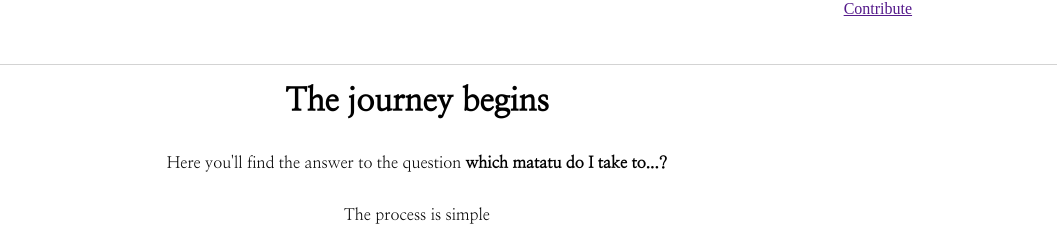
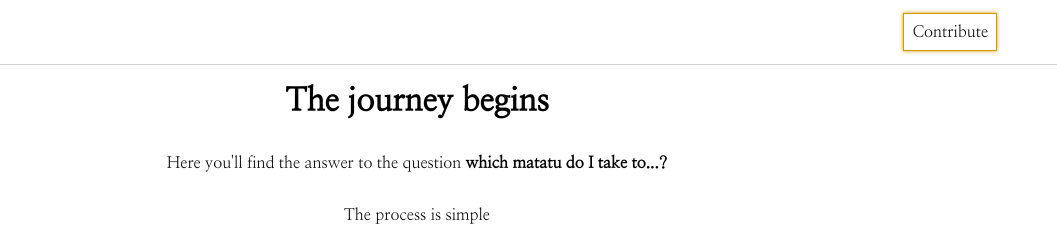
Before and after one commit to Kirera-Wainaina/which-matatu, a website: page frontend/html/home.html in a window 1280 px wide. Shown: the top 238 px of the page, 223-1280 px from the left. Drawn offline with Linux system fonts and the light colour scheme; some packages are replaced by stand-ins of ours.

Commit message:
Add a shadow to the menu button

```diff
--- a/frontend/css/home.css
+++ b/frontend/css/home.css
@@ -9,12 +9,16 @@
     margin: 0;
 }
 
+a {
+    text-decoration-line: none;
+}
+
 body {
     display: grid;
     grid-template-columns: repeat(12, 1fr);
 }
 
-h1, h2, h3, h4, p, button {
+h1, h2, h3, h4, p, button, a {
     font-family: "Nanum Myeongjo", serif;
 }
 
@@ -52,7 +56,7 @@ header > img {
 
 @keyframes screech {
     0% {
-	margin-left: 79%;
+	margin-left: 68%;
     }
 
     100% {
@@ -82,11 +86,20 @@ header span {
 #menu {
     grid-column: 11 / 13;
     display: none;
+    align-items: center;
+    justify-content: center;
 }
 
 #menu-icon {
     display: none;
     grid-column: 5 / 6;
+}
+
+.link-button {
+    border: 1px solid var(--wm-gold);
+    color: black;
+    padding: 0.5em;
+    box-shadow: 0px 0px 4px var(--wm-gold);
 }
 
 h1 {
--- a/frontend/html/home.html
+++ b/frontend/html/home.html
@@ -20,7 +20,7 @@
 	<p id="logo">Which Matatu<span> ?</span></p>
       </div>
       <div id="menu">
-	<a id="contribute" href="">Contribute</a>
+	<a class="link-button" id="contribute" href="">Contribute</a>
       </div>
       <img src="/frontend/images/menu-icon.svg" id="menu-icon"></img>
     </header>
```
